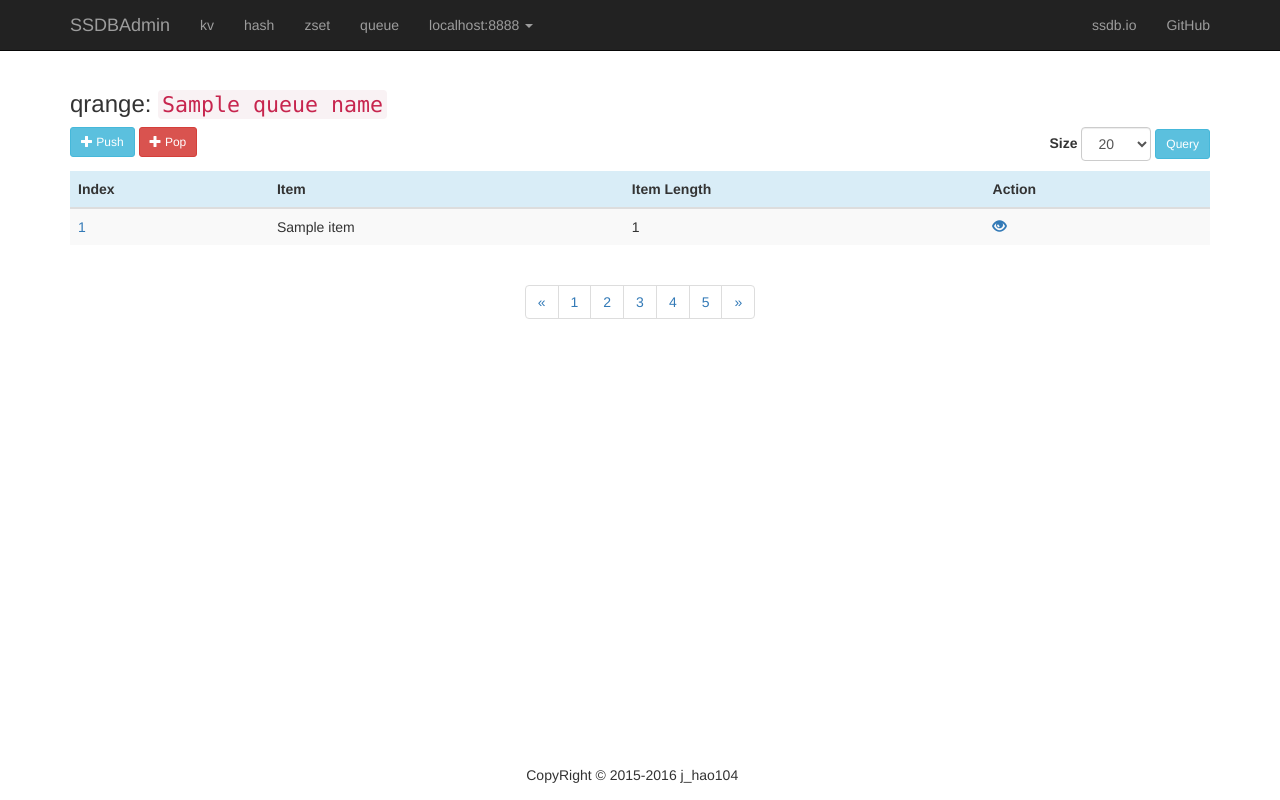
After one commit to jhao104/SSDBAdmin, a Flask app: template SSDBAdmin/templates/queue_qrange.html in a window 1280 px wide. The commit adds this page. Run offline with Flask 2, Linux system fonts and the light colour scheme; the template is opened without the code that fills it: most values are stand-ins (such as "Sample title", 1, 10 or a date in 2020); some libraries are stand-ins or nearby versions.

Commit message:
[add] queue  item list

```diff
--- a/SSDBAdmin/templates/base.html
+++ b/SSDBAdmin/templates/base.html
@@ -26,7 +26,7 @@
                 <li id="kv"><a href="#">kv</a></li>
                 <li id="hash"><a href="#">hash</a></li>
                 <li id="zset"><a href="#">zset</a></li>
-                <li id="queue"><a href="{{ url_for('queue_list') }}">queue</a></li>
+                <li id="queue"><a href="{{ url_for('queue_lists') }}">queue</a></li>
                 <li>
                     <ul class="nav navbar-nav">
                         <li class="dropdown">
--- /dev/null
+++ b/SSDBAdmin/templates/paging_tabs.html
@@ -0,0 +1,19 @@
+<nav aria-label="Page navigation" style="text-align: center">
+  <ul class="pagination">
+    <li>
+      <a href="#" aria-label="Previous">
+        <span aria-hidden="true">&laquo;</span>
+      </a>
+    </li>
+    <li><a href="#">1</a></li>
+    <li><a href="#">2</a></li>
+    <li><a href="#">3</a></li>
+    <li><a href="#">4</a></li>
+    <li><a href="#">5</a></li>
+    <li>
+      <a href="#" aria-label="Next">
+        <span aria-hidden="true">&raquo;</span>
+      </a>
+    </li>
+  </ul>
+</nav>
--- a/SSDBAdmin/templates/queue_list.html
+++ b/SSDBAdmin/templates/queue_list.html
@@ -1,7 +1,7 @@
 {% extends 'index.html' %}
 {% block content %}
     <div class="pull-left">
-        <a class="btn btn-info btn-md" href="/ssdbadmin/queue/qpush">
+        <a class="btn btn-info btn-md" href="{{ url_for('queue_qpush') }}">
             <span class="glyphicon glyphicon-plus"></span> Add
         </a>
     </div>
@@ -38,7 +38,7 @@
         <tbody>
         {% for queue in queue_list %}
             <tr>
-                <td>{{ queue.name }}</td>
+                <td><a href="{{ url_for('queue_qrange', n=queue.name) }}">{{ queue.name }}</a></td>
                 <td>{{ queue.size }}</td>
                 <td>
                     <a class="btn btn-xs btn-info" href="{{ url_for('queue_qpush', n=queue.name) }}" title="Pop Items">
--- /dev/null
+++ b/SSDBAdmin/templates/queue_qrange.html
@@ -0,0 +1,49 @@
+{% extends 'index.html' %}
+{% block content %}
+    <h3>qrange: <code>{{ queue_name }}</code></h3>
+    <div class="pull-left">
+        <a class="btn btn-info btn-sm" href="{{ url_for('queue_qpush', n=queue_name) }}">
+            <span class="glyphicon glyphicon-plus"></span> Push
+        </a>
+        <a class="btn btn-danger btn-sm" href="{{ url_for('queue_qpop', n=queue_name) }}">
+            <span class="glyphicon glyphicon-plus"></span> Pop
+        </a>
+    </div>
+
+    <div class="pull-right">
+        <form class="form-inline">
+            <div class="form-group">
+                <label for="size">Size</label>
+                <select name="page_size" id="size" class="form-control">
+                    <option value="20" {% if page_size == 20 %} selected{% endif %}> 20</option>
+                    <option value="50" {% if page_size == 50 %} selected{% endif %}> 50</option>
+                    <option value="100" {% if page_size == 100 %} selected{% endif %}> 100</option>
+                </select>
+            </div>
+            <button type="submit" class="btn btn-info btn-sm">Query</button>
+        </form>
+    </div>
+
+    <div style="clear: both;height: 10px"></div>
+    <table class="table table-striped table-hover">
+        <thead>
+        <tr class="info">
+            <th>Index</th>
+            <th>Item</th>
+            <th>Item Length</th>
+            <th>Action</th>
+        </tr>
+        </thead>
+        <tbody>
+        {% for item in item_list %}
+            <tr>
+                <td><a href="#">{{ start_index + loop.index0 }}</a></td>
+                <td>{{ item|truncate(100, True) }}</td>
+                <td>{{ item|count }}</td>
+                <td><a href="#" title="View"><span class="glyphicon glyphicon-eye-open"></span></a></td>
+            </tr>
+        {% endfor %}
+        </tbody>
+    </table>
+{% include 'paging_tabs.html' %}
+{% endblock %}
```
Also changed, not shown: SSDBAdmin/controller/queue.py (+26 -2 lines), SSDBAdmin/model/ssdb_admin.py (+18 -0 lines), SSDBAdmin/util.py (added, +22 -0 lines).
